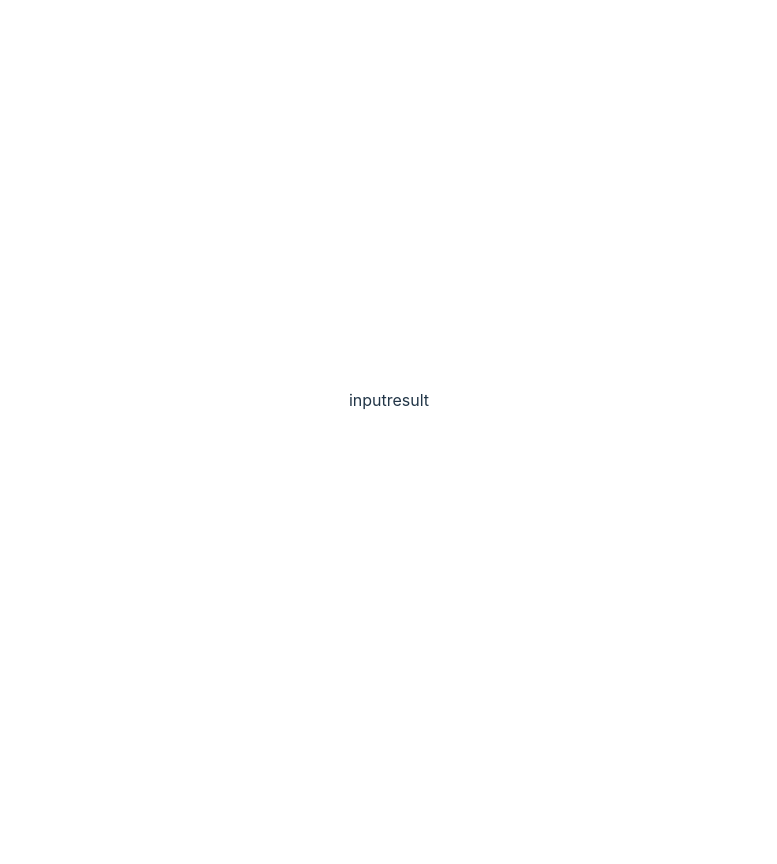
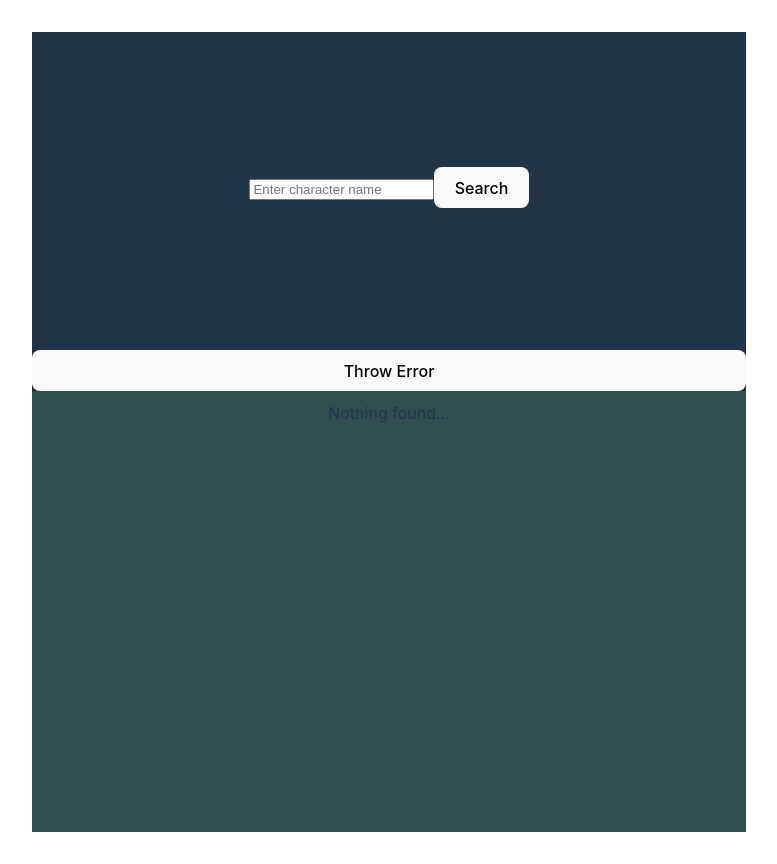
Before and after one commit to SerhiiKornytskyi/ReactSchool_2024, a React (Vite) app: page / in a window 1280 px wide. Shown: the whole page, without its empty margins (251-1028 px from the left). Before the commit the page ends 800 px from the top, so only its background shows below. Built offline with nearby package versions, Linux system fonts and the light colour scheme.

Commit message:
Implemented class-components task

```diff
--- a/package.json
+++ b/package.json
@@ -14,7 +14,7 @@
   },
   "husky": {
     "hooks": {
-      "pre-commit": "npn run format:fix"
+      "pre-commit": "npn run lint"
     }
   },
   "dependencies": {
--- a/src/App.tsx
+++ b/src/App.tsx
@@ -1,11 +1,12 @@
 import "./App.css";
 import { Wrapper } from "./components/Wrapper";
+import {ErrorBoundary} from "./components/ErrorBoundary";
 
 function App() {
   return (
-    <>
+    <ErrorBoundary>
       <Wrapper />
-    </>
+    </ErrorBoundary>
   );
 }
 
--- /dev/null
+++ b/src/components/ErrorBoundary.tsx
@@ -0,0 +1,34 @@
+import { Component, ReactNode } from 'react';
+
+interface Props {
+    children: ReactNode;
+}
+
+interface State {
+    hasError: boolean;
+}
+
+export class ErrorBoundary extends Component<Props, State> {
+    constructor(props: Props) {
+        super(props);
+        this.state = { hasError: false };
+    }
+
+    static getDerivedStateFromError(error: Error): State {
+        console.error("Error caught by ErrorBoundary: ", error);
+        return { hasError: true };
+    }
+
+    componentDidCatch(error: Error) {
+        console.error("Error caught by ErrorBoundary: ", error);
+    }
+
+    render() {
+        if (this.state.hasError) {
+            return <h1>Something went wrong.</h1>;
+        } else {
+            return this.props.children;
+        }
+
+    }
+}
--- a/src/components/SearchInput/SearchInput.tsx
+++ b/src/components/SearchInput/SearchInput.tsx
@@ -1,7 +1,45 @@
-import { styled } from "./";
+import { Component, ChangeEvent } from 'react';
+import {StyledSearchInput} from "./styled";
 
-export function SearchInput() {
-  return <>{"input"}</>;
+interface Props {
+  onTrigger: (searchTerm: string) => void;
 }
 
-export default SearchInput;
+interface State {
+  searchTerm: string;
+}
+
+export class SearchInput extends Component<Props, State> {
+  constructor(props: Props) {
+    super(props);
+    const savedSearchTerm = localStorage.getItem('searchTerm') || '';
+    this.state = {
+      searchTerm: savedSearchTerm,
+    };
+  }
+
+  handleSearch = () => {
+    const { searchTerm } = this.state;
+    localStorage.setItem('searchTerm', searchTerm);
+    this.props.onTrigger(searchTerm);
+  };
+
+  handleInputChange = (event: ChangeEvent<HTMLInputElement>) => {
+    this.setState({ searchTerm: event.target.value });
+  };
+
+  render() {
+    return (
+        <StyledSearchInput>
+          <h1>Star Wars Character Search</h1>
+          <input
+              type="text"
+              value={this.state.searchTerm}
+              onChange={this.handleInputChange}
+              placeholder="Enter character name"
+          />
+          <button onClick={this.handleSearch}>Search</button>
+        </StyledSearchInput>
+    );
+  }
+}
--- a/src/components/SearchInput/styled.ts
+++ b/src/components/SearchInput/styled.ts
@@ -1,3 +1,9 @@
 import styled from "styled-components";
 
-export const StyledMonitor = styled.div``;
+export const StyledSearchInput = styled.div`
+  background-color: #213547;
+  flex-grow: 1;
+  width: 100%;
+  padding: 10px;
+  box-sizing: border-box;
+`;
--- a/src/components/SearchResult/SearchResult.tsx
+++ b/src/components/SearchResult/SearchResult.tsx
@@ -1,7 +1,34 @@
-import { styled } from "./";
+import { Component } from 'react';
+import {StyledSearchResult} from "./styled";
+import {SearchResultObject} from "../Wrapper";
 
-export function SearchResult() {
-  return <>{"result"}</>;
+
+interface Props {
+    results: SearchResultObject[];
+    loading: boolean;
+    error: string;
 }
 
-export default SearchResult;
+export class SearchResult extends Component<Props> {
+    render() {
+        const { results, loading, error } = this.props;
+
+        if (loading) {
+            return <p>Loading...</p>;
+        }
+
+        if (error) {
+            return <p>Error: {error}</p>;
+        }
+
+        return (
+            <StyledSearchResult>
+               {results.length ? <ul>
+                    {results.map((result, index) => (
+                        <li key={index}>{result.name}</li>
+                    ))}
+                </ul> : <span>Nothing found...</span> }
+            </StyledSearchResult>
+        );
+    }
+}
--- a/src/components/SearchResult/styled.ts
+++ b/src/components/SearchResult/styled.ts
@@ -0,0 +1,9 @@
+import styled from "styled-components";
+
+export const StyledSearchResult = styled.div`
+  background-color: darkslategray;
+  flex-grow: 3;
+  width: 100%;
+  padding: 10px;
+  box-sizing: border-box;
+`;
--- a/src/components/Wrapper.tsx
+++ b/src/components/Wrapper.tsx
@@ -1,15 +1,76 @@
+import { Component } from 'react';
 import { SearchInput } from "./SearchInput";
 import { SearchResult } from "./SearchResult";
-import { useState, useEffect } from "react";
+import { StyledWrapper } from "./styled";
 
-export function Wrapper() {
+interface Props {}
 
-  return (
-    <>
-      <SearchInput />
-      <SearchResult />
-    </>
-  );
+export interface SearchResultObject {
+    name: string;
+    height: string;
+    mass: string;
+    hair_color: string;
+    skin_color: string;
+    eye_color: string;
+    birth_year: string;
+    gender: string;
+    homeworld: string;
+    films: string[];
+    species: string[];
+    vehicles: string[];
+    starships: string[];
+    created: string;
+    edited: string;
+    url: string;
 }
 
-export default Wrapper;
+interface State {
+    searchTerm: string;
+    searchResults: SearchResultObject[];
+    loading: boolean;
+    error: string;
+}
+
+export class Wrapper extends Component<Props, State> {
+    constructor(props: Props) {
+        super(props);
+        this.state = {
+            searchTerm: "",
+            searchResults: [],
+            error: "",
+            loading: false,
+        };
+    }
+
+    handleThrowError = () => {
+        // Throw an error to test the Error Boundary
+        throw new Error('This is a test error');
+    };
+
+    handleSearch = async (searchTerm: string) => {
+        this.setState({ searchTerm, loading: true, error: "" });
+        try {
+            const response = await fetch(`https://swapi.dev/api/people/?search=${searchTerm}`);
+            if (!response.ok) {
+                throw new Error('Network error');
+            }
+            const data = await response.json();
+            this.setState({ searchResults: data.results, loading: false });
+
+        } catch (error) {
+            this.setState({ error: (error as Error).message, loading: false });
+        }
+    }
+
+    render() {
+        const { searchResults, loading, error } = this.state;
+
+        return (
+            <StyledWrapper>
+                <SearchInput onTrigger={this.handleSearch} />
+                <button onClick={this.handleThrowError}>Throw Error</button>
+                <SearchResult results={searchResults} loading={loading} error={error} />
+            </StyledWrapper>
+        );
+    }
+}
--- /dev/null
+++ b/src/components/styled.ts
@@ -0,0 +1,8 @@
+import styled from "styled-components";
+
+export const StyledWrapper = styled.div`
+  background-color: #332130FF;
+  display: flex;
+  flex-direction: column;
+  height: 100vh;
+`;
```
